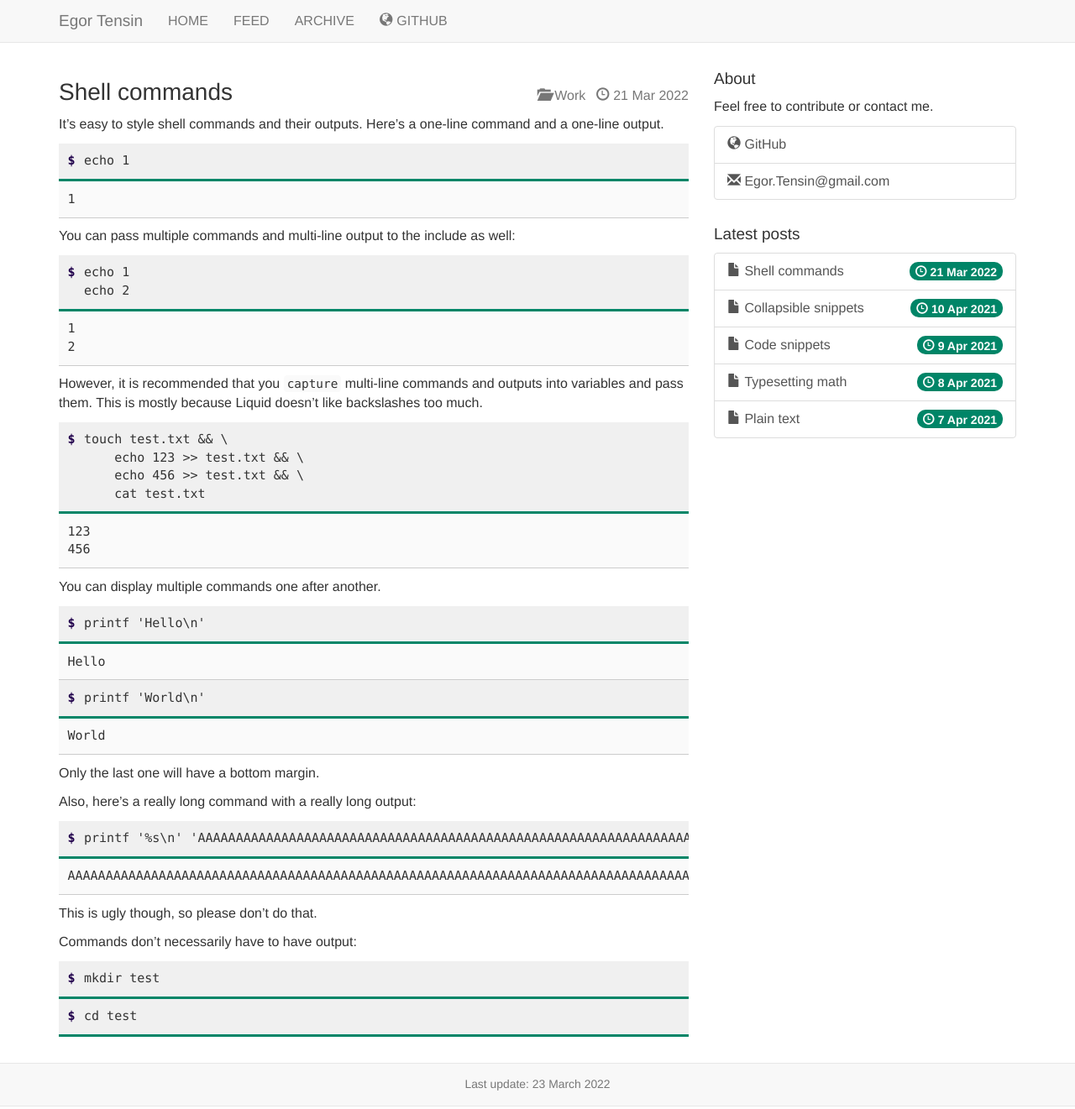
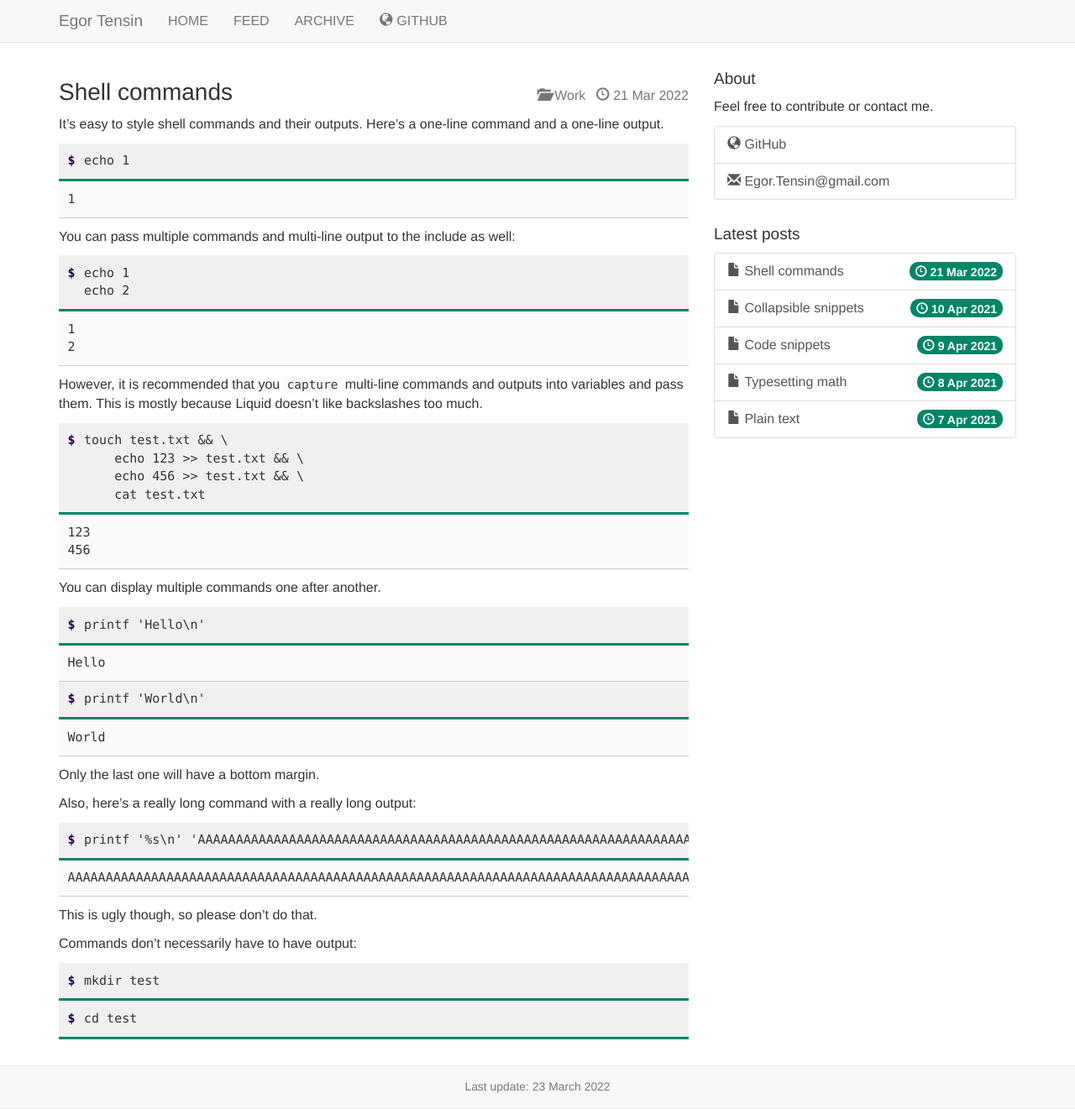
Before and after one commit to egor-tensin/jekyll-theme, a Jekyll site: the page built from _posts/2022-03-21-shell.md, in a window 1280 px wide. Shown: the whole page at 84% size. Built offline with Jekyll 4.4.1, drawn with Linux system fonts in a browser that asks for light colours; the repository's description, which GitHub fills in, is left out.

Commit message:
shell: adjust for recent font size increase

```diff
--- a/assets/css/jekyll-theme/shell.css
+++ b/assets/css/jekyll-theme/shell.css
@@ -5,12 +5,12 @@
 }
 
 /* WTF is this? I somehow came up with it, but I hope there's a better way.
- * 10.5px is the standard bottom margin for <pre>s. */
+ * 11px is the standard bottom margin for <pre>s. */
 .shell {
-  margin-bottom: 10.5px;
+  margin-bottom: 11px;
 }
 .shell + .shell {
-  margin-top: -10.5px;
+  margin-top: -11px;
 }
 
 .shell > div {
```
